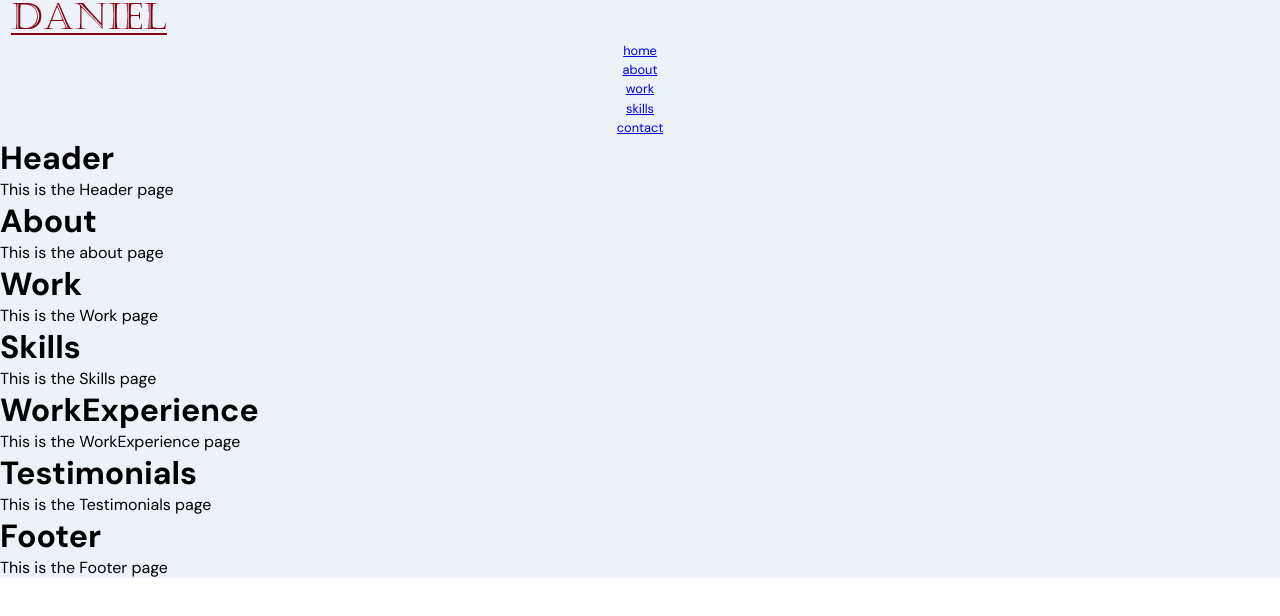
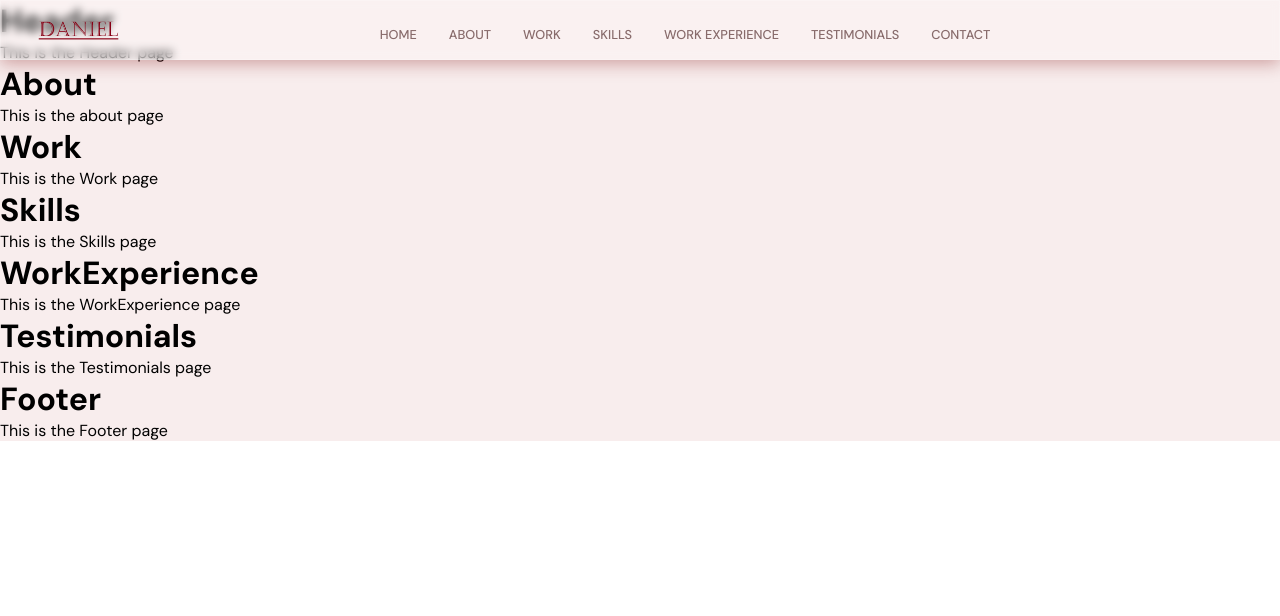
Before and after one commit to danielmusselwhite/portfolioWebsite, a React (Create React App) app in the folder frontend_react/: page / in a window 1280 px wide. Shown: the top 616 px of the page. Built offline with nearby package versions, Linux system fonts and the light colour scheme.

Commit message:
Added hamburger menu for mobile devices - created event listener for browser resize events to ensure smooth transition of menu

```diff
--- a/frontend_react/src/components/Navbar/Navbar.scss
+++ b/frontend_react/src/components/Navbar/Navbar.scss
@@ -0,0 +1,181 @@
+.app__navbar {
+    width: 100%;
+    height:7.5%;
+
+    display: flex;
+    justify-content: space-between;
+    align-items: center;
+
+    padding: 1rem 2rem;
+    background: rgba(255, 255, 255, 0.25);
+
+    box-shadow: 0 4px 16px 0 rgba(135, 31, 31, 0.37);
+
+    backdrop-filter: blur(4px);
+    -webkit-backdrop-filter: blur(4px);
+    border: 1px solid rgba(255, 255, 255, 0.18);
+    position: fixed;
+    z-index: 2;
+  }
+
+  .app__navbar-logo {
+    display: flex;
+    justify-content: flex-start;
+    align-items: center;
+
+    img {
+      width: 90px;
+      height: 20px;
+
+      // extra large devices will see a larger logo
+      @media screen and (min-width: 2000px) {
+        width: 180px;
+        height: 40px;
+      }
+    }
+  }
+
+  .app__navbar-links {
+    flex: 1;
+    display: flex;
+    justify-content: center;
+    align-items: center;
+
+    list-style: none;
+
+    li {
+      margin: 0 1rem;
+      cursor: pointer;
+
+      flex-direction: column;
+
+      div {
+        width: 5px;
+        height: 5px;
+        background: transparent;
+        border-radius: 50%;
+
+        margin-bottom: 5px;
+      }
+
+      a {
+        color: var(--gray-color);
+        text-decoration: none;
+        flex-direction: column;
+
+        text-transform: uppercase;
+        font-weight: 500;
+
+        transition: all 0.8s ease-in-out;
+
+        &:hover {
+          color: var(--secondary-color);
+        }
+      }
+
+      &:hover {
+        div {
+          background: var(--secondary-color);
+        }
+      }
+    }
+
+    /* Only show the horizontal menu when screen is wider than 900px */
+    @media screen and (max-width: 900px) {
+      display: none;
+    }
+  }
+
+  .app__navbar-menu {
+    width: 35px;
+    height: 35px;
+    border-radius: 50%;
+    position: relative;
+
+    display: flex;
+    justify-content: center;
+    align-items: center;
+    background-color: var(--secondary-color);
+
+
+    svg {
+      width: 70%;
+      height: 70%;
+      color: var(--white-color);
+    }
+
+    div {
+      position: fixed;
+      top: 0;
+      bottom: 0;
+      right: 0;
+      z-index: 5;
+
+      padding: 1rem;
+
+      width: 80%;
+      height: 100vh;
+
+      display: flex;
+      justify-content: flex-end;
+      align-items: flex-end;
+      flex-direction: column;
+
+      background: url('../../assets/images/bgWhite.png'); // the image shown at bottom
+      background-color: var(--white-color);
+      background-size: cover;
+      background-repeat: repeat;
+
+      // /* top box shadow */
+      // box-shadow: 0px 0px 20px rgba(168, 168, 168, 0.15);
+      box-shadow: 0 4px 16px 4px rgba(135, 31, 31, 0.37);
+
+      svg {
+        width: 35px;
+        height: 35px;
+        color: var(--secondary-color);
+        margin: 0.5rem 1rem;
+      }
+
+      ul {
+        list-style: none;
+        margin: 0;
+        padding: 0;
+        height: 100%;
+        width: 100%;
+
+        display: flex;
+        justify-content: flex-start;
+        align-items: flex-start;
+        flex-direction: column;
+
+        li {
+          margin: 1rem;
+
+          a {
+            color: var(--gray-color);
+            text-decoration: none;
+            font-size: 1rem;
+            text-transform: uppercase;
+            font-weight: 500;
+
+            transition: all 0.8s ease-in-out;
+
+            &:hover {
+              color: var(--secondary-color);
+            }
+          }
+        }
+      }
+
+      /* Only show the vertical menu when screen is narrower than 900px */
+      @media screen and (min-width: 900px) {
+        display: none;
+      }
+    }
+
+    /* Only show the hamburger menu when screen is narrower than 900px */
+    @media screen and (min-width: 900px) {
+      display: none;
+    }
+  }
--- a/frontend_react/src/components/Navbar/Navbar.tsx
+++ b/frontend_react/src/components/Navbar/Navbar.tsx
@@ -1,18 +1,48 @@
-import React from 'react';
+import React, { useState, useEffect } from 'react';
+import { HiMenuAlt4, HiX } from 'react-icons/hi';
+import { motion } from 'framer-motion';
 
 import { images } from '../../constants';
 import './Navbar.scss';
 
+const arrayOfSections = ['home', 'about', 'work', 'skills', 'work experience', 'testimonials', 'contact'];
+
+
+
 const Navbar = () => {
+    const [toggle, setToggle] = useState(false); // Toggle for hamburger menu
+    const [initialX, setInitialX] = useState<number>(0); // the width of the window, updated on any resize event
+
+    // Update the width of the window on resize event
+    useEffect(() => {
+        const handleResize = () => {
+            const width = window.innerWidth;
+            setInitialX(width > 900 ? 0 : width);
+        };
+
+        // initialize setInitialX
+        handleResize();
+
+        // Add event listener for window resize
+        window.addEventListener('resize', handleResize);
+
+        // Cleanup function to remove event listener
+        return () => {
+            window.removeEventListener('resize', handleResize);
+        };
+    }, []);
+
+    // Main code of NavBar
     return(
-        <nav>
+        <nav className="app__navbar">
 
-            <div>
+            {/* The default navbar (eg if screen is wide enough) */}
+            <div className="app__navbar-logo">
                 <img src={images.logo} alt="logo" />
             </div>
 
             <ul className="app__navbar-links">
-                {['home', 'about', 'work', 'skills', 'contact'].map((item) => (
+                {arrayOfSections.map((item) => (
                     <li className="app__flex p-text" key={`link-${item}`}>
                     <div />
                     <a href={`#${item}`}>{item}</a>
@@ -20,7 +50,36 @@
                     ))}
             </ul>
 
+
+            {/* The hamburger menu (if screen is too narrow eg for mobiles) */}
+            <div className="app__navbar-menu">
+                <HiMenuAlt4 onClick={() => setToggle(true)} /> {/*Toggle True when hamburger is clicked*/}
+
+                {/* When toggle is true (hamburger has been clicked), show the menu */}
+                {toggle && (
+
+                /*Animate the menu, scrolling in*/
+                <motion.div
+                    initial={{ x: initialX }} // Initial position outside the view
+                    animate={{ x: 0 }} // Animation to slide in
+                    transition={{ duration: 0.5, ease: 'easeIn' }}
+                >
+                    <HiX onClick={() => setToggle(false)} /> {/*Toggle False when X button is clicked*/}
+                    <ul> {/*populating list of menu items*/}
+                    {arrayOfSections.map((item) => (
+                        <li key={item}>
+                        <a href={`#${item}`} onClick={() => setToggle(false)}> {/*Toggle False when menu item is clicked, as we don't want menu to still appear after navigating*/}
+                            {item}
+                        </a>
+                        </li>
+                    ))}
+                    </ul>
+                </motion.div>
+                )}
+            </div>
+
         </nav>
     );
-}
+};
+
 export default Navbar;
--- a/frontend_react/src/index.css
+++ b/frontend_react/src/index.css
@@ -7,12 +7,12 @@
   --font-base: "DM Sans", sans-serif;
 
   /* setting up the colors */
-  --primary-color: #edf2f8;
-  --secondary-color: #313bac;
+  --primary-color: #f8eded;
+  --secondary-color: #ac3131;
   --black-color: #030303;
   --lightGray-color: #e4e4e4;
-  --gray-color: #6b7688;
-  --brown-color: #46364a;
+  --gray-color: #886b6b;
+  --brown-color: #4a3e36;
   --white-color: #ffffff;
 }
 
```
Also changed, not shown: frontend_react/src/assets/images/bgWhite.png (added), 1 other file (tests, documents, lock files or other folders).
